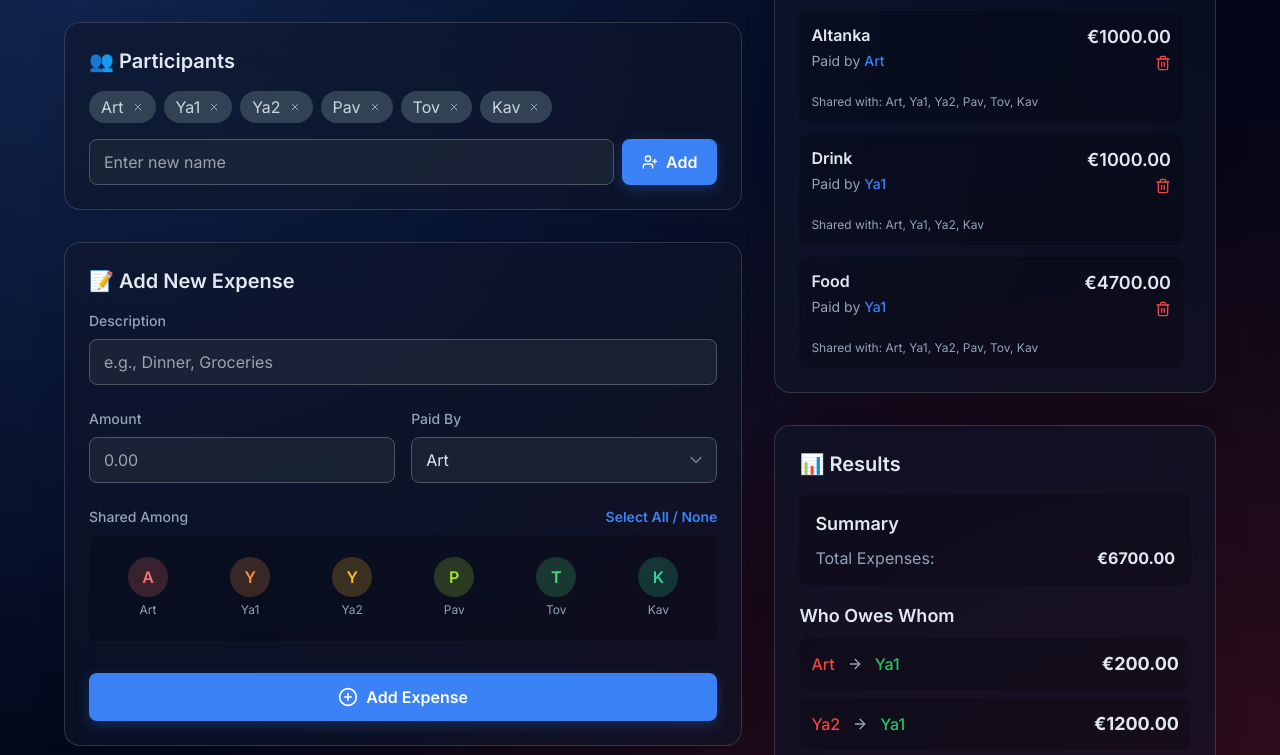
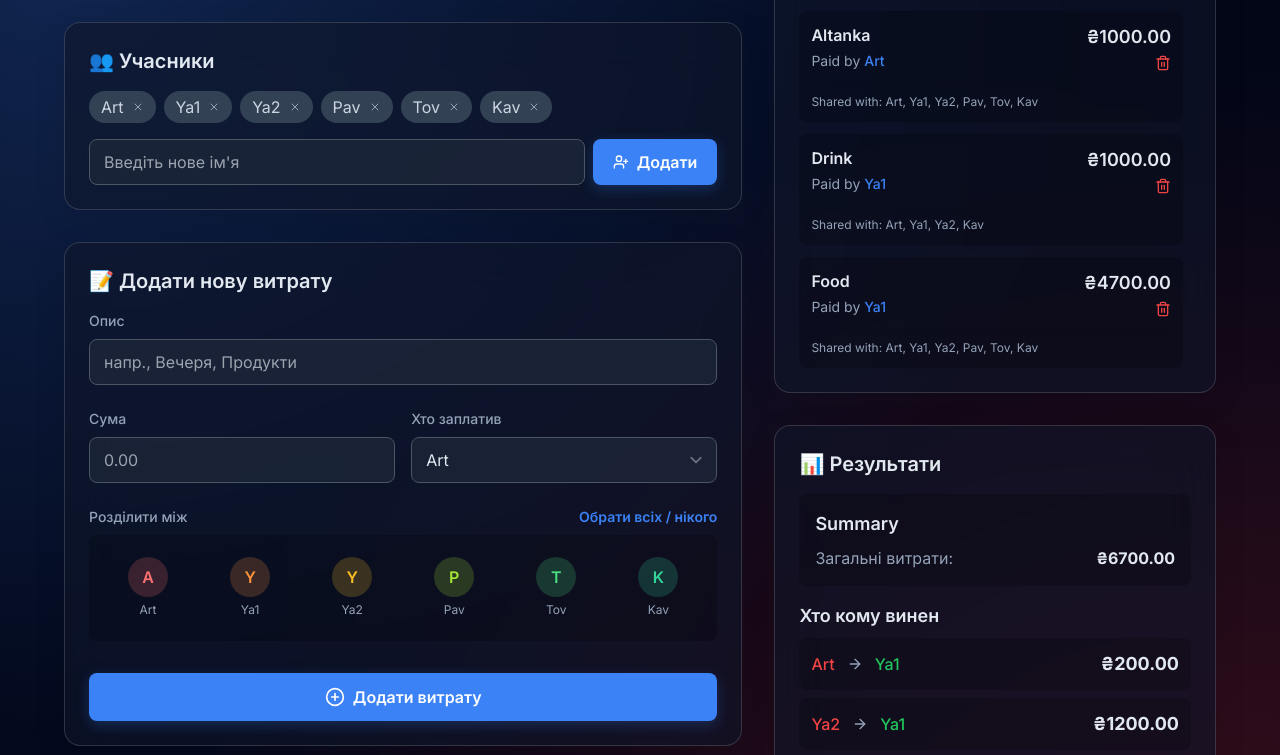
Before and after one commit to splitor/splitor.github.io, a plain HTML site: page index.html in a window 1280 px wide. Shown: the part 90-845 px from the top of the page. Drawn offline with nearby package versions, Linux system fonts and the light colour scheme.

Commit message:
Update index.html

```diff
--- a/index.html
+++ b/index.html
@@ -314,7 +314,7 @@
                 applyTheme(localStorage.theme === 'dark' || !('theme' in localStorage)); // Default to dark
                 participants = [...initialData.participants];
                 expenses = [...initialData.expenses];
-                setLanguage(localStorage.getItem('language') || 'en');
+                setLanguage(localStorage.getItem('language') || 'ua');
                 lucide.createIcons();
             };
             initialize();
```
